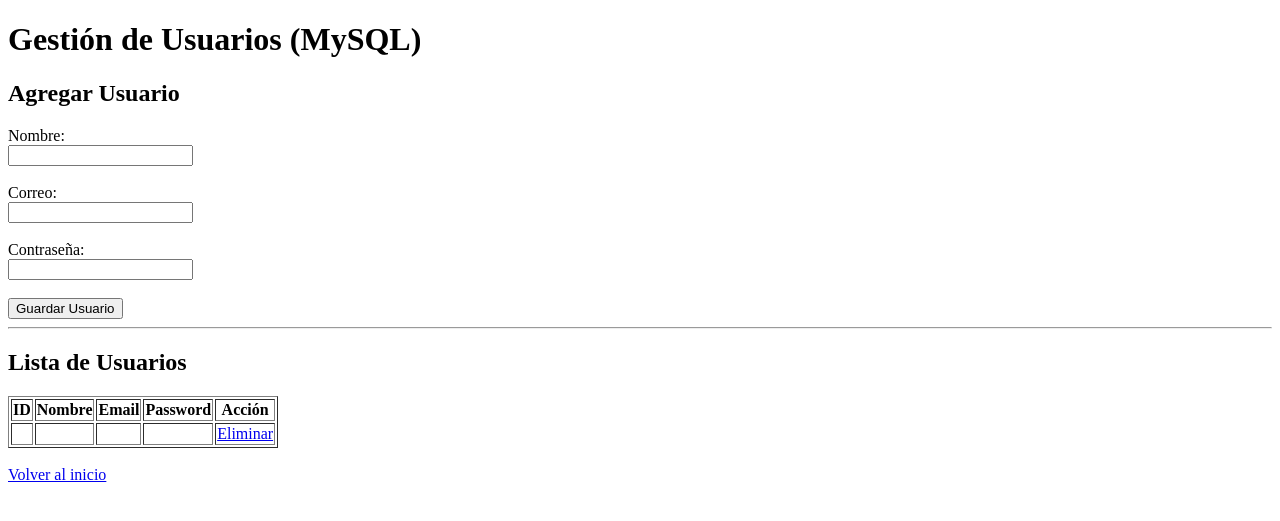
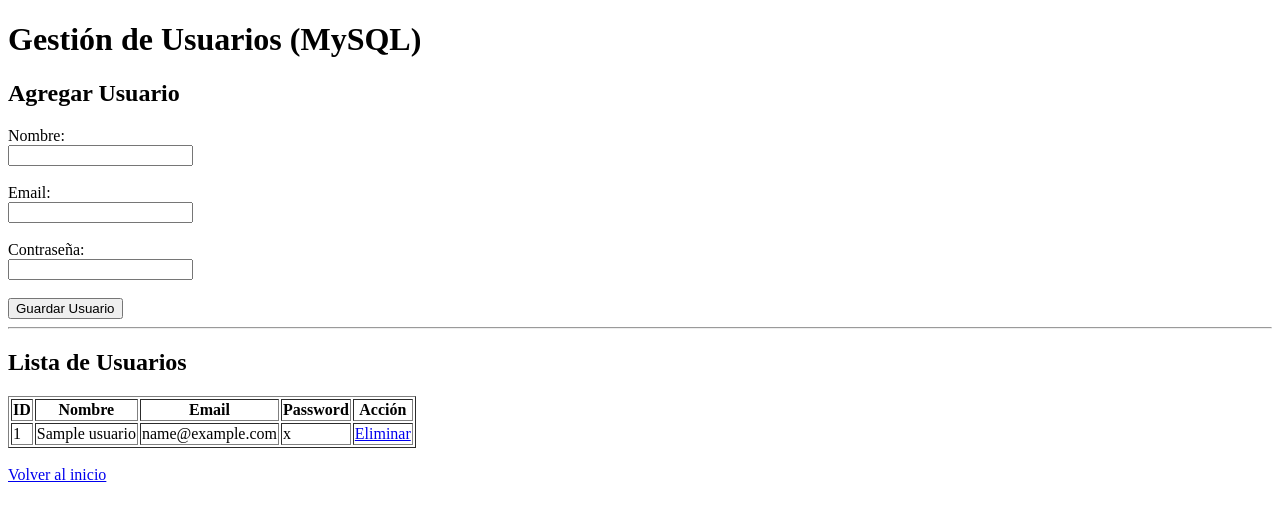
Before and after one commit to LuciaBravoUEA/Base_de_datos_semana_13, a Flask app: page /usuarios_mysql in a window 1280 px wide. Shown: the top 521 px of the page. Run offline with Flask 3, Linux system fonts and the light colour scheme; tables that the repository leaves empty or names only in its code hold one stand-in row (values such as "Sample post"); data that the repository does not hold is empty.

Commit message:
Add files via upload

```diff
--- a/app.py
+++ b/app.py
@@ -4,12 +4,10 @@ from conexion.conexion import conectar as conectar_mysql
 
 app = Flask(__name__)
 
-# CONEXION SQLITE (INVENTARIO LOCAL)
-
+#  SQLITE (Inventario local)
 def conectar():
     return sqlite3.connect("inventario.db")
 
-# Crear tabla si no existe
 with conectar() as conn:
     cursor = conn.cursor()
     cursor.execute("""
@@ -44,7 +42,7 @@ def inventario():
 def persistencia():
     return render_template("persistencia.html")
 
-# CRUD SQLITE (INVENTARIO)
+#  CRUD SQLITE (Inventario)
 @app.route('/agregar', methods=['POST'])
 def agregar():
     producto = request.form['producto']
@@ -102,8 +100,7 @@ def buscar(id):
     conn.close()
     return render_template("buscar.html", producto=producto)
 
-# PERSISTENCIA EN ARCHIVOS
-
+#  PERSISTENCIA EN ARCHIVOS
 @app.route('/guardar_archivos', methods=['POST'])
 def guardar_archivos():
     nombre = request.form['nombre']
@@ -174,20 +171,20 @@ def usuarios_mysql():
     conexion = conectar_mysql()
     cursor = conexion.cursor()
     cursor.execute("SELECT * FROM usuarios")
-    usuarios = cursor.fetchall()
+    usuarios = cursor.fetchall()  # << Diccionarios para Jinja
     conexion.close()
     return render_template("usuarios_mysql.html", usuarios=usuarios)
 
 @app.route('/agregar_usuario_mysql', methods=['POST'])
 def agregar_usuario_mysql():
     nombre = request.form['nombre']
-    mail = request.form['mail']
+    email = request.form['email']
     password = request.form['password']
 
     conexion = conectar_mysql()
     cursor = conexion.cursor()
-    sql = "INSERT INTO usuarios (nombre, mail, password) VALUES (%s,%s,%s)"
-    valores = (nombre, mail, password)
+    sql = "INSERT INTO usuarios (nombre, email, password) VALUES (%s,%s,%s)"
+    valores = (nombre, email, password)
     cursor.execute(sql, valores)
     conexion.commit()
     conexion.close()
@@ -197,7 +194,7 @@ def agregar_usuario_mysql():
 def eliminar_usuario_mysql(id):
     conexion = conectar_mysql()
     cursor = conexion.cursor()
-    cursor.execute("DELETE FROM usuarios WHERE id_usuario=%s", (id,))
+    cursor.execute("DELETE FROM usuarios WHERE id=%s", (id,))
     conexion.commit()
     conexion.close()
     return redirect('/usuarios_mysql')
@@ -208,15 +205,15 @@ def productos_mysql():
     conexion = conectar_mysql()
     cursor = conexion.cursor()
     cursor.execute("SELECT * FROM productos")
-    productos = cursor.fetchall()
+    productos = cursor.fetchall()  # << Diccionarios para Jinja
     conexion.close()
     return render_template("productos_mysql.html", productos=productos)
 
 @app.route('/agregar_producto_mysql', methods=['POST'])
 def agregar_producto_mysql():
     nombre = request.form['nombre']
-    precio = request.form['precio']
-    cantidad = request.form['cantidad']
+    precio = float(request.form['precio'])
+    cantidad = int(request.form['cantidad'])
 
     conexion = conectar_mysql()
     cursor = conexion.cursor()
@@ -236,8 +233,6 @@ def eliminar_producto_mysql(id):
     conexion.close()
     return redirect('/productos_mysql')
 
-
 # EJECUTAR APP
-
 if __name__ == '__main__':
     app.run(debug=True)
--- a/conexion/conexion.py
+++ b/conexion/conexion.py
@@ -1,4 +1,4 @@
-import pymysql
+import pymysql.cursors
 
 def conectar():
     try:
@@ -7,7 +7,8 @@ def conectar():
             user="uvaqtfxavnoiylnp",
             password="SMbCjlqgP29ck7OuxTiA",
             database="b6yidpnlrwoyrb2wge9z",
-            port=3306
+            port=3306,
+            cursorclass=pymysql.cursors.DictCursor  # << Muy importante para que funcione tu HTML
         )
         return conexion
 
--- a/templates/usuarios_mysql.html
+++ b/templates/usuarios_mysql.html
@@ -12,8 +12,8 @@
     Nombre:<br>
     <input type="text" name="nombre" required><br><br>
 
-    Correo:<br>
-    <input type="email" name="mail" required><br><br>
+    Email:<br>
+    <input type="email" name="email" required><br><br>
 
     Contraseña:<br>
     <input type="text" name="password" required><br><br>
@@ -37,7 +37,7 @@
 <tr>
     <td>{{ u.id }}</td>
     <td>{{ u.nombre }}</td>
-    <td>{{ u.mail }}</td>
+    <td>{{ u.email }}</td>
     <td>{{ u.password }}</td>
     <td><a href="/eliminar_usuario_mysql/{{ u.id }}">Eliminar</a></td>
 </tr>
```
